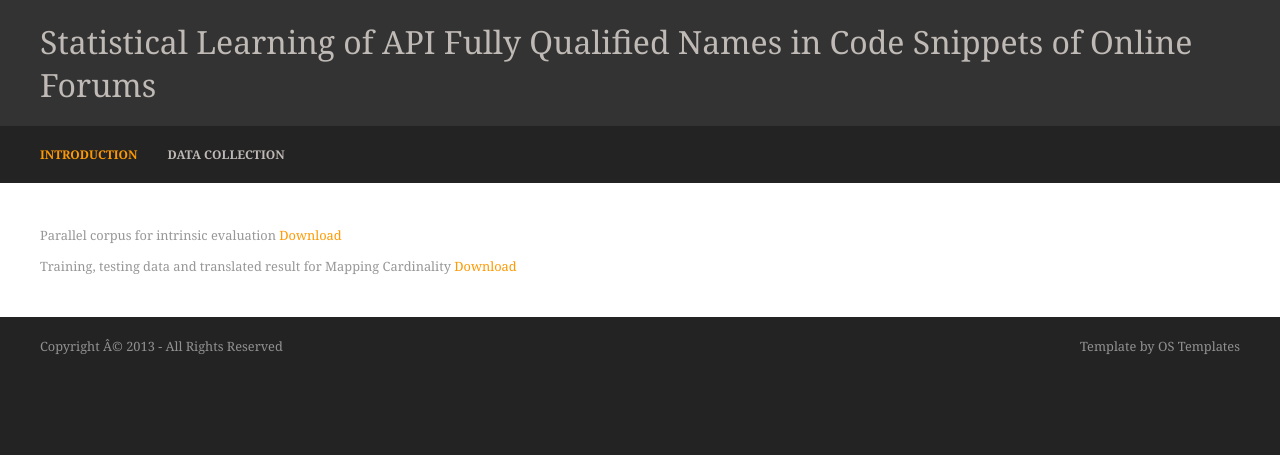
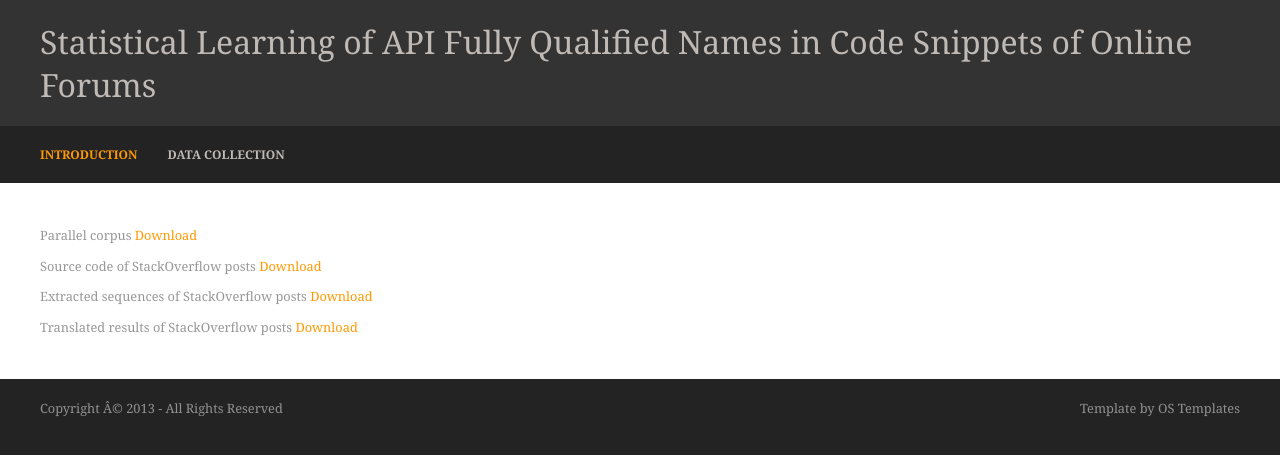
Before and after one commit to doubleblinddoubleblinddoubleblind/icse2018, a Jekyll site: the page 7-1.html, which Jekyll copies as it is, in a window 1280 px wide. Shown: the top 455 px of the page. Built offline with Jekyll 4.4.1, drawn with Linux system fonts in a browser that asks for light colours.

Commit message:
Update 7-1.html

```diff
--- a/7-1.html
+++ b/7-1.html
@@ -41,8 +41,10 @@
   <div id="container">
     <!-- ################################################################################################ -->
     <div class="full_width clear">
-      <p>Parallel corpus for intrinsic evaluation <a href="https://drive.google.com/uc?export=download&id=0B9-QRtybJfCIYWhZQk5pYTdNWk0">Download</a></p>
-      <p>Training, testing data and translated result for Mapping Cardinality <a href="https://drive.google.com/uc?export=download&id=0B9-QRtybJfCIcExfTnd5TmFuSkE">Download</a></p>
+      <p>Parallel corpus <a href="https://drive.google.com/uc?export=download&id=0B9-QRtybJfCIVXhJV0hySGczWjQ">Download</a></p>
+      <p>Source code of StackOverflow posts <a href="https://drive.google.com/uc?export=download&id=">Download</a></p>
+     <p>Extracted sequences of StackOverflow posts <a href="https://drive.google.com/uc?export=download&id=">Download</a></p>
+     <p>Translated results of StackOverflow posts <a href="https://drive.google.com/uc?export=download&id=">Download</a></p>
     </div>
     <!-- ################################################################################################ -->
   </div>
```
